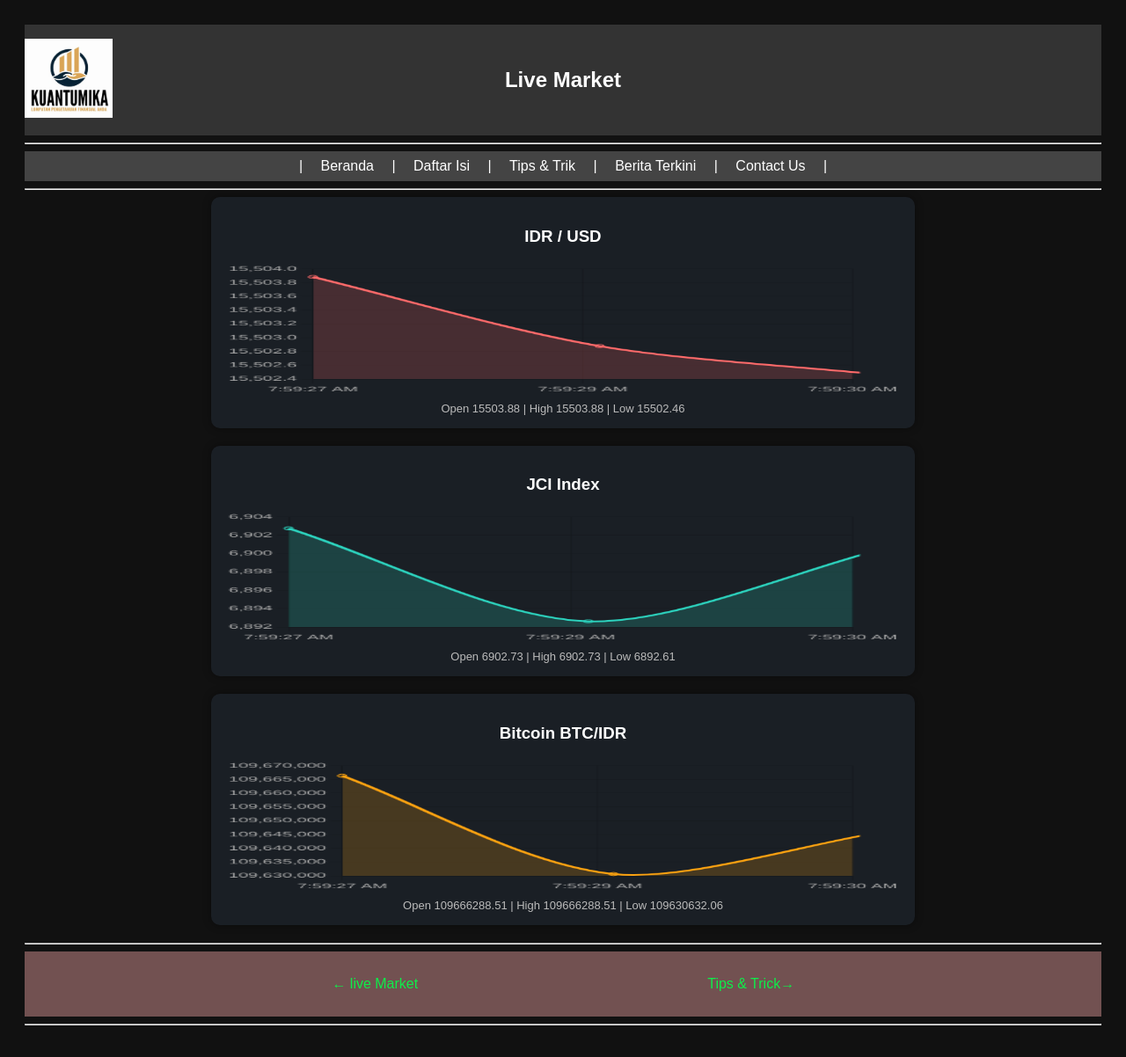
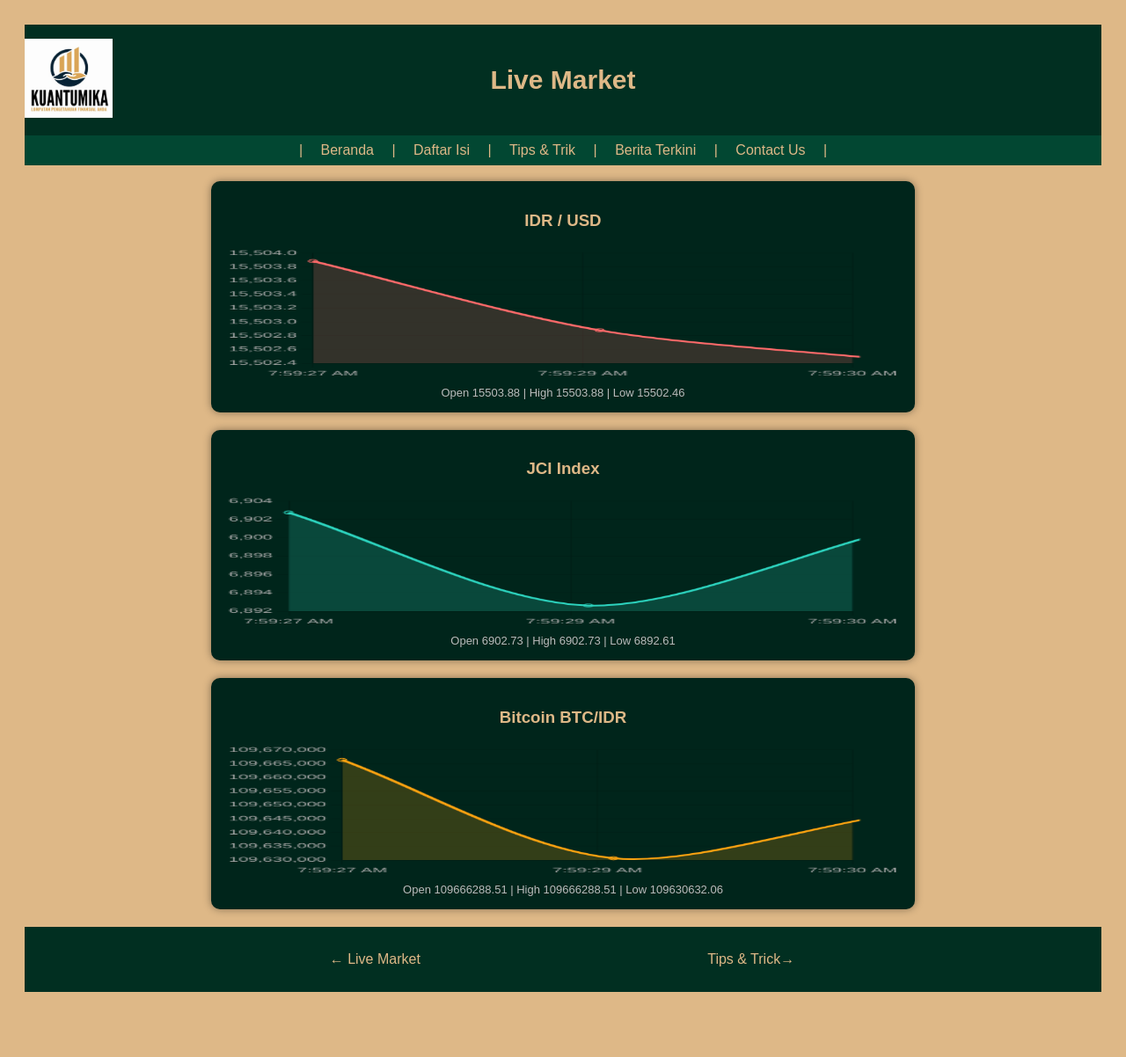
Before and after one commit to muhammadaryasinabbas-hue/Kelompok3Ekonomi, a plain HTML site: page Kurs-Saham.html in a window 1280 px wide. Shown: the whole page at 88% size. After the commit the page ends 1156 px from the top, so only its background shows below. Drawn offline with nearby package versions, Linux system fonts and the light colour scheme.

Commit message:
kurs + css

```diff
--- a/Kurs-Saham.html
+++ b/Kurs-Saham.html
@@ -6,7 +6,7 @@
 <script src="https://cdn.jsdelivr.net/npm/chart.js"></script>
 
 <style>
-  body { background:#111; color:#fff; font-family:sans-serif; padding:20px; text-align:center; }
+  body { background:burlywood; color:#fff; font-family:sans-serif; padding:20px; text-align:center; }
 
   .wrap {
     max-width: 800px;
@@ -14,7 +14,7 @@
   }
 
   .card {
-    background:#1a1f25; padding:15px; border-radius:10px; margin-bottom:20px;
+    background:rgb(0, 37, 27); padding:15px; border-radius:10px; margin-bottom:20px;
     box-shadow:0 0 10px #0006;
   }
 
@@ -22,24 +22,28 @@
   .meta { font-size:13px; color:#bbb; margin-top:8px; }
 
   header {
-    background-color: #333;
-    color: #fff;
+    background-color: rgb(1, 47, 33);
+    color: burlywood;
     padding: 1rem 0;
     text-align: center;
 }
 
 header h2 {
     margin: 0;
+    font-size:30px
 }
 
+h3 {
+    color: burlywood;
+}
 nav {
-    background-color: #444;
-    color: #fff;
+    background-color: #024732;
+    color: burlywood;
     padding: 0.5rem 0;
 }
 
 nav a {
-    color: #fff;
+    color: burlywood;
     text-decoration: none;
     padding: 0 1rem;
 }
@@ -49,7 +53,7 @@ nav a:hover {
 }
 
 footer {
-    background-color: #725151;
+    background-color: rgb(1, 47, 33);
     color: #fff;
     text-align: center;
     padding: 1rem 0;
@@ -57,22 +61,22 @@ footer {
     width: 100%;
 }
 footer a:link {
-    color: rgb(14, 238, 74);
+    color: burlywood;
     text-decoration: none;
 }
 
 footer a:visited {
-    color: lightgreen;
+    color: burlywood;
     text-decoration: none;
 }
 
 footer a:hover {
-    color: rgb(193, 16, 16);
+    color: rgb(255, 255, 255);
     text-decoration: underline;
 }
 
 footer a:active {
-    color: yellow;
+    color: #024732;
 }
 
 </style>
@@ -92,7 +96,6 @@ footer a:active {
             </tr>
         </table>
     </header>
-    <hr>
     <nav>
         <center>
             | <a href="index.html">Beranda</a> |
@@ -102,7 +105,7 @@ footer a:active {
             <a href="ContactUs.html">Contact Us</a> |
         </center>
     </nav>
-    <hr>
+    <br>
 <div class="wrap">
 <div class="card">
   <h3>IDR / USD</h3>
@@ -172,13 +175,12 @@ setInterval(()=>{
   v3 = pushData(c3,"m3",v3,1_000_000);
 },1500);
 </script>
-<hr>
 <footer>
         <center>
             <table width="70%" cellpadding="10">
                 <tr>
                     <td width="50%" align="center">
-                        <a href="Kurs-Saham.html">&larr; live Market</a>
+                        <a href="Kurs-Saham.html">&larr; Live Market</a>
                     </td>
                     <td width="50%" align="center">
                         <a href="Tips&Trick.html">Tips & Trick&rarr;</a>
@@ -187,6 +189,5 @@ setInterval(()=>{
             </table>
         </center>
     </footer>
-<hr>
 </body>
 </html>
--- a/style.css
+++ b/style.css
@@ -168,7 +168,7 @@ footer a:link {
 }
 
 footer a:visited {
-    color: lightgreen;
+    color: burlywood;
     text-decoration: none;
 }
 
```
